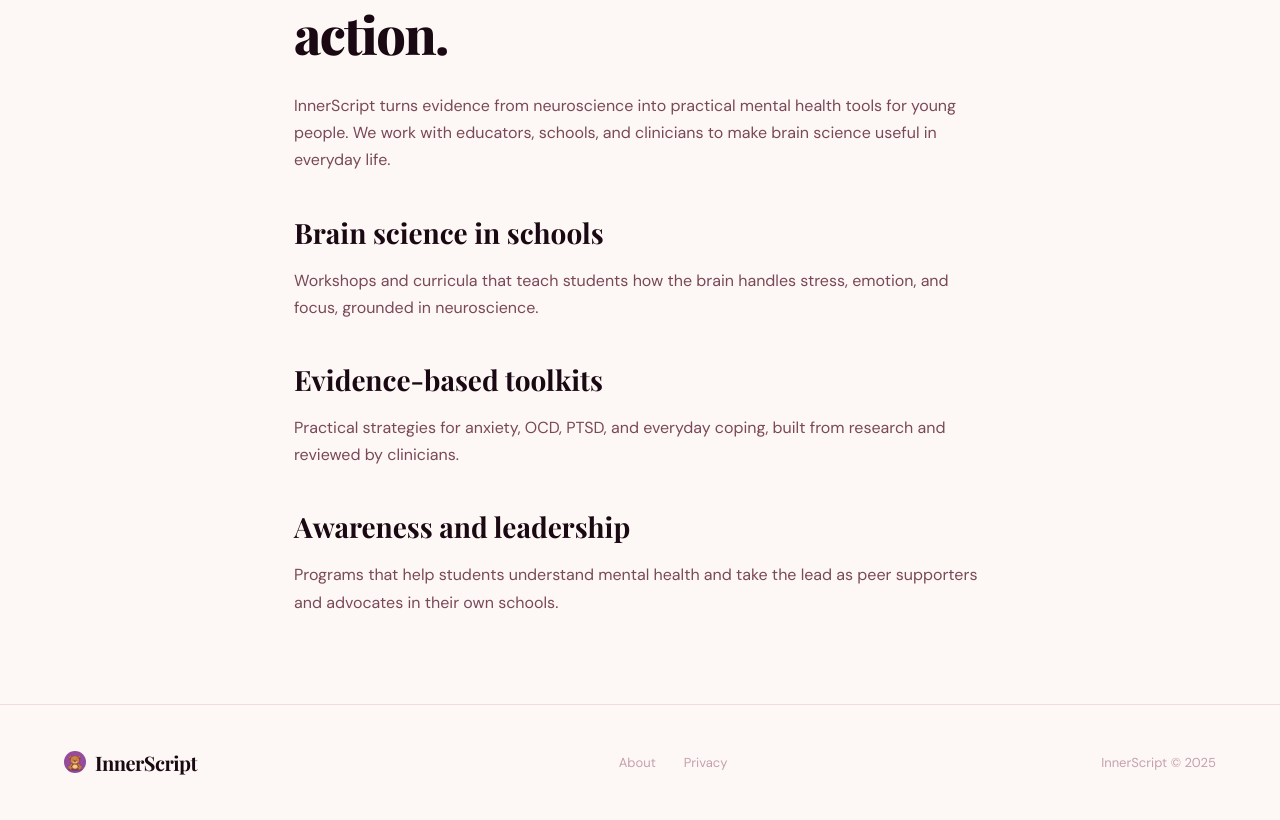
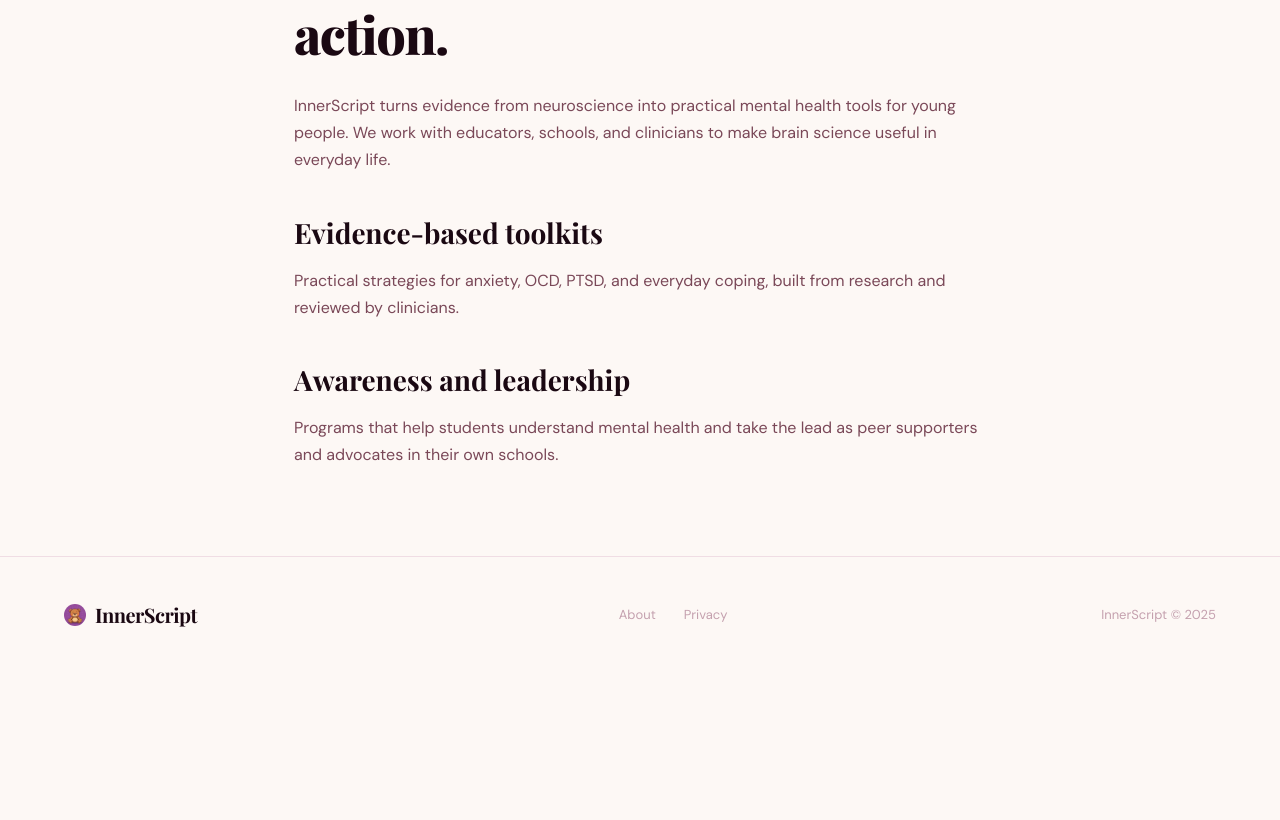
Before and after one commit to 16A9DA/innerscript, a Django app: page /initiatives/ in a window 1280 px wide. Shown: the part 242-1062 px from the top of the page. After the commit the page ends 869 px from the top, so only its background shows below. Run offline with Django 5.2, Linux system fonts and the light colour scheme; some web fonts are replaced.

Commit message:
editing info

```diff
--- a/templates/pages/initiatives.html
+++ b/templates/pages/initiatives.html
@@ -4,15 +4,16 @@
 <section class="content wrap">
   <div class="eyebrow-txt">What we do</div>
   <h1>Translating brain science into action.</h1>
-  <p>InnerScript turns evidence from neuroscience into practical mental health tools for young people. We work with educators, schools, and clinicians to make brain science useful in everyday life.</p>
+  <p>InnerScript turns evidence from neuroscience into practical mental health tools for young people. We work with
+    educators, schools, and clinicians to make brain science useful in everyday life.</p>
 
-  <h2>Brain science in schools</h2>
-  <p>Workshops and curricula that teach students how the brain handles stress, emotion, and focus, grounded in neuroscience.</p>
 
   <h2>Evidence-based toolkits</h2>
-  <p>Practical strategies for anxiety, OCD, PTSD, and everyday coping, built from research and reviewed by clinicians.</p>
+  <p>Practical strategies for anxiety, OCD, PTSD, and everyday coping, built from research and reviewed by clinicians.
+  </p>
 
   <h2>Awareness and leadership</h2>
-  <p>Programs that help students understand mental health and take the lead as peer supporters and advocates in their own schools.</p>
+  <p>Programs that help students understand mental health and take the lead as peer supporters and advocates in their
+    own schools.</p>
 </section>
 {% endblock %}
```
